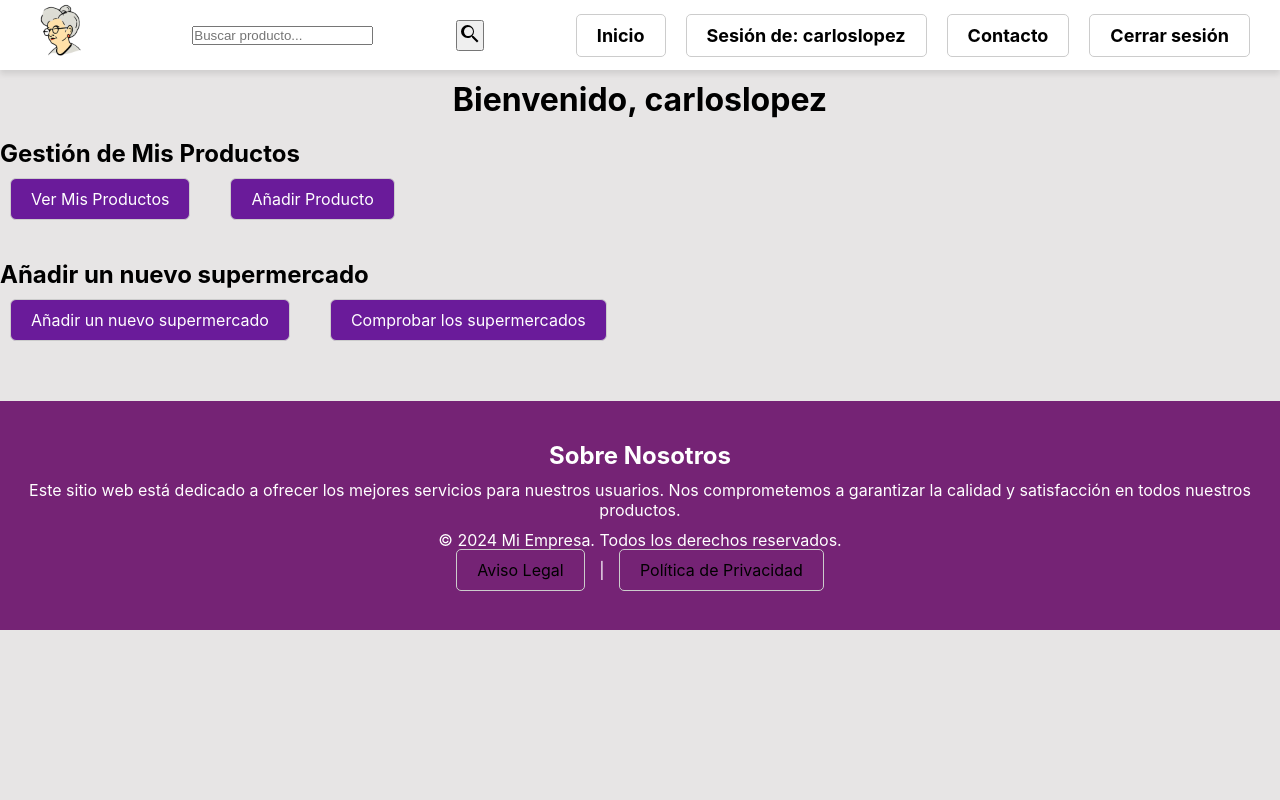
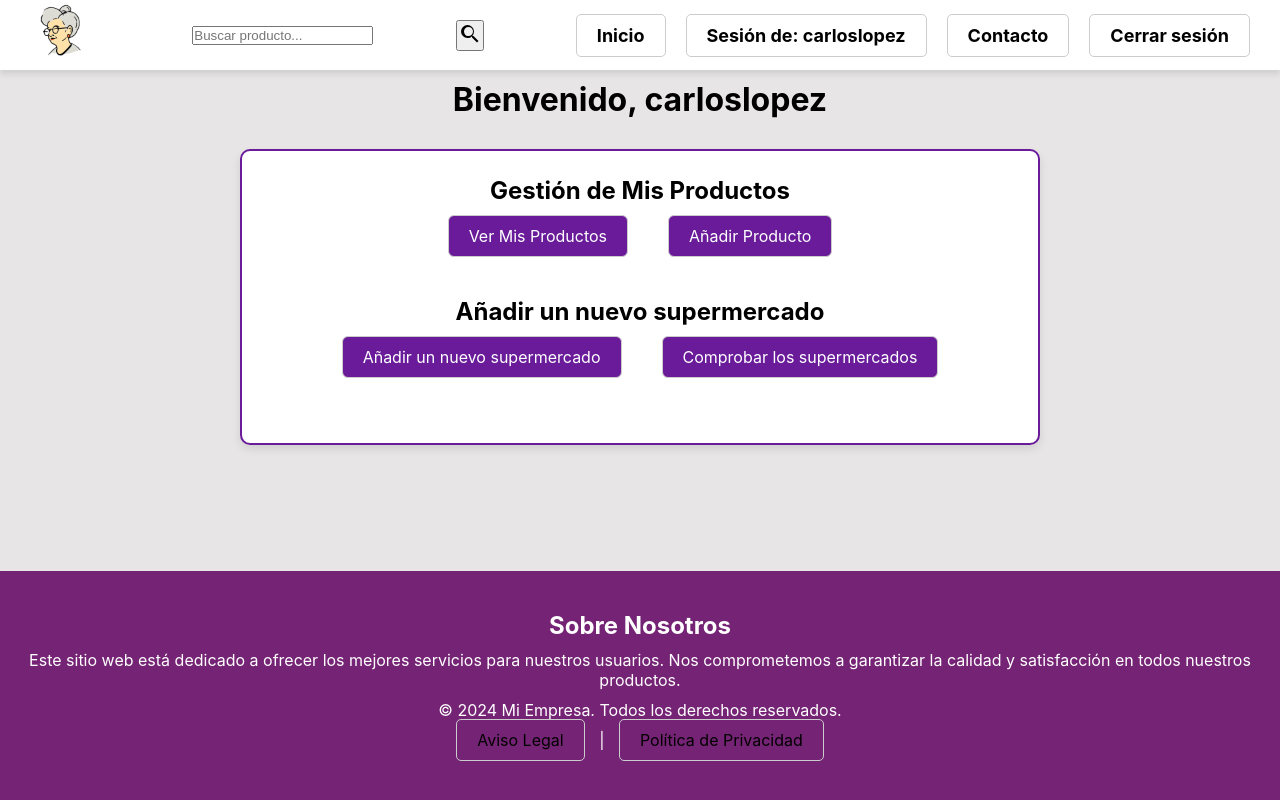
Before and after one commit to superyayas/laYayaFinal, a PHP site: page /sesiones/accesoUser.php in a window 1280 px wide. Run offline with PHP 8.4, Linux system fonts and the light colour scheme; a user stored in the database is signed in.

Commit message:
Ajustar Footer y varios css
Ajustar Footer y varios css

```diff
--- a/gestores/add_producto.php
+++ b/gestores/add_producto.php
@@ -20,7 +20,7 @@ $supermercados = $conexion->query("SELECT ID_Supermercado, Nombre FROM supermerc
 <body>
 
 <?php include_once '../includes/cabecera.php'; ?>
-
+<main style="flex: 1;">
 <section class="formulario-producto">
   <h2>Añadir Nuevo Producto</h2>
 
@@ -53,7 +53,7 @@ $supermercados = $conexion->query("SELECT ID_Supermercado, Nombre FROM supermerc
     <button onclick="location.href='<?= BASE_URL ?>/../sesiones/accesoUser.php'" class="boton-salir">← Volver a mi perfil</button>
   </div>
 </section>
-
+</main>
 
  <?php include_once __DIR__ . '/../includes/pie.html'; ?>
 </body>
--- a/gestores/add_supermercado.php
+++ b/gestores/add_supermercado.php
@@ -48,7 +48,7 @@ if ($_SERVER['REQUEST_METHOD'] === 'POST') {
 </head>
 <body>
   <?php include_once __DIR__ . '/../includes/cabecera.php'; ?>
-
+<main style="flex: 1;">
 <section class="formulario-producto">
   <h2>Añadir un nuevo supermercado</h2>
 
@@ -66,13 +66,13 @@ if ($_SERVER['REQUEST_METHOD'] === 'POST') {
 
         <input type="text" id="pais" placeholder="País del supermercado" name="pais" required>
 
-        <input type="submit" value="Añadir supermercado">
+        <input type="submit" value="Añadir Super">
       </form>
   <div class="boton-salir-container">
             <button onclick="location.href='<?= BASE_URL ?>/../sesiones/accesoUser.php'" class="boton-salir">← Volver a mi perfil</button>
   </div>
 </section>
-
+</main>
 
   <?php include_once __DIR__ . '/../includes/pie.html'; ?>
 </body>
--- a/gestores/comparar.php
+++ b/gestores/comparar.php
@@ -51,6 +51,7 @@ $precios = $stmt->get_result()->fetch_all(MYSQLI_ASSOC);
     <?php include_once __DIR__ . '/../includes/cabecera.php'; ?>
 </head>
 <body>
+     <main style="flex: 1;">
     <div class="comparador-container">
         <div class="producto-info">
             <img src="../includes/img/<?php echo htmlspecialchars($producto['Imagen']); ?>"
@@ -91,5 +92,9 @@ $precios = $stmt->get_result()->fetch_all(MYSQLI_ASSOC);
                 <p><a href="../index.php" class="boton boton-volver">← Volver al inicio</a></p>
             </div>
     </div>
+     </main>
+    <?php
+    include "../includes/pie.html";
+    ?>
 </body>
 </html>
--- a/gestores/editar_supermercado.php
+++ b/gestores/editar_supermercado.php
@@ -44,7 +44,7 @@ yayaBD::cerrarConexion();
 </head>
 <body>
     <?php include_once __DIR__ . '/../includes/cabecera.php'; ?>
-
+<main style="flex: 1;">
   <section class="formulario-producto">
     <h2>Editar Supermercado</h2>
         <h3><strong>ID:</strong> <?= htmlspecialchars($id) ?></h3>
@@ -62,6 +62,7 @@ yayaBD::cerrarConexion();
 </div>
 
   </section>
+</main>
 <?php
     include "../includes/pie.html";
     ?>
--- a/gestores/guardarProducto.php
+++ b/gestores/guardarProducto.php
@@ -84,7 +84,7 @@ $conexion->close();
 ?>
 
 <?php include_once '../includes/cabecera.php'; ?>
-
+<main style="flex: 1;">
 <section class="seccion-confirmacion">
   <h2><?= $titulo ?></h2>
   <p><?= $mensaje ?></p>
@@ -94,5 +94,5 @@ $conexion->close();
     <a href="listar_productos.php" class="boton"> Ver lista de productos</a>
   </div>
 </section>
-
+</main>
 <?php include_once '../includes/pie.html'; ?>
--- a/gestores/listar_productos.php
+++ b/gestores/listar_productos.php
@@ -28,6 +28,7 @@ yayaBD::cerrarConexion();
 </head>
 <body>
     <?php include_once __DIR__ . '/../includes/cabecera.php'; ?>
+    <main style="flex: 1;">
 <section class="seccion-listado">
   <h1>🛒 Productos disponibles</h1>
 
@@ -80,7 +81,7 @@ yayaBD::cerrarConexion();
     <a href="<?= BASE_URL ?>/../sesiones/accesoUser.php" class="boton">← Volver al perfil</a>
   </div>
 </section>
-
+    </main>
 
 <?php include_once __DIR__ . '/../includes/pie.html'; ?>
 <!-- Modal de confirmación -->
--- a/gestores/listar_supermercado.php
+++ b/gestores/listar_supermercado.php
@@ -18,7 +18,7 @@ yayaBD::cerrarConexion();
 </head>
 <body>
   <?php include_once __DIR__ . '/../includes/cabecera.php'; ?>
-
+<main style="flex: 1;">
   <section class="seccion-listado">
       <h1> 🛒 Supermercados registrados</h1>
 
@@ -65,7 +65,7 @@ yayaBD::cerrarConexion();
           <a href="<?= BASE_URL ?>/../sesiones/accesoUser.php">← Volver a mi perfil</a>
       </div>
   </section>
-
+</main>
   <?php include_once __DIR__ . '/../includes/pie.html'; ?>
 </body>
 </html>
--- a/gestores/modificar_producto.php
+++ b/gestores/modificar_producto.php
@@ -73,6 +73,7 @@ yayaBD::cerrarConexion();
 <body>
 
 <?php include_once __DIR__ . '/../includes/cabecera.php'; ?>
+<main style="flex: 1;">
 <section class="formulario-producto">
   <h2>Modificar Producto</h2>
   <h3><strong>ID:</strong> <?= htmlspecialchars($id) ?></h3><br>
@@ -107,7 +108,7 @@ yayaBD::cerrarConexion();
     </form>
     <p><a href="<?= BASE_URL ?>/../sesiones/accesoUser.php">← Volver a mi perfil</a></p>
  </section>
-
+</main>
 
 <?php include_once __DIR__ . '/../includes/pie.html'; ?>
 </body>
--- a/includes/formAcceso.php
+++ b/includes/formAcceso.php
@@ -9,6 +9,7 @@
 	<?php
 	include "cabecera.php";
 	?>
+	<main style="flex: 1;">
 	<section class="completo">
 		<article class="centrado">
 
@@ -24,6 +25,7 @@
 			</form>
 		</article>
 	</section>
+	</main>
 </body>
 <?php
 	include "pie.html";
--- a/includes/formulario.php
+++ b/includes/formulario.php
@@ -10,6 +10,7 @@
     ?>
 </head>
 <body>
+   <main style="flex: 1;">
     <div class="formulario-registro-container">
         <h2>Formulario de Registro</h2>
         <form action="../sesiones/confirmRegistro.php" method="post">
@@ -45,5 +46,10 @@
             </div>
         </form>
     </div>
+   </main>
+     <?php
+  include "pie.html";
+  ?>
+
 </body>
 </html>
--- a/includes/login.php
+++ b/includes/login.php
@@ -7,7 +7,7 @@
   <?php include "cabecera.php"; ?>
 </head>
 <body>
-
+<main style="flex: 1;">
 <div class="formulario-login-container">
   <h2>Formulario de Acceso</h2>
 
@@ -28,7 +28,7 @@
     </div>
   </form>
 </div>
-
+</main>
 <?php include "pie.html"; ?>
 </body>
 </html>
--- a/includes/procesarContacto.php
+++ b/includes/procesarContacto.php
@@ -27,13 +27,14 @@ if ($_SERVER["REQUEST_METHOD"] == "POST") {
 
 <?php include 'cabecera.php'; ?>
 
+<main style="flex: 1;">
 <section class="seccion-contacto">
     <h2>Mensaje enviado correctamente</h2>
     <p><?= $mensaje ?></p>
     <br>
     <a href="../index.php">Volver a la página de inicio</a>
 </section>
-
+</main>
 <?php include 'pie.html'; ?>
 
 </body>
--- a/includes/styles.css
+++ b/includes/styles.css
@@ -23,6 +23,9 @@ body {
     padding-top: 80px;
     font-family: var(--fuente-principal);
     background: var(--color-fondo);
+    min-height: 100vh;
+    display: flex;
+    flex-direction: column;
 }
 /* Header */
 header {
@@ -106,7 +109,6 @@ a:hover {
   text-align: left;
 }
 
-
 #resultados ul {
   list-style: none;
   padding: 0;
@@ -141,7 +143,6 @@ a:hover {
   color: #6a1b9a;
   border: 1px solid #6a1b9a;
 }
-
 
 /*Fin de barra de buscador*/
 
@@ -534,10 +535,25 @@ input {
   }
 
    /*Gestion Mis productos*/
+   /* Centrado general para secciones */
+ .seccion-centrada {
+  text-align: center;
+  background-color: white;
+  }
+  /* Contenedor general de secciones */
+.seccion-contenedor {
+  background-color: white;
+  border: 2px solid #6a1b9a;
+  border-radius: 10px;
+  padding: 25px;
+  margin: 30px auto;
+  max-width: 800px;
+  box-shadow: 0 4px 8px rgba(0,0,0,0.1);
+}
    .botones-crud {
     display: flex;
     gap: 20px;
-    justify-content: left;
+    justify-content: center;
     margin-bottom: 30px;
   }
   .boton {
--- a/index.php
+++ b/index.php
@@ -35,6 +35,7 @@ $productos = yayaBD::consultaLectura(" SELECT p.*, pp.Precio AS PrecioMinimo, s.
 <?php
 include 'includes/cabecera.php';
 ?>
+<main style="flex: 1;">
  <div class="productos-container">
         <?php if ($productos): ?>
             <?php foreach ($productos as $producto): ?>
@@ -62,7 +63,7 @@ include 'includes/cabecera.php';
             <p>No hay productos disponibles.</p>
         <?php endif; ?>
     </div>
-
+</main>
 <?php
 include "includes/pie.html";
 ?>
--- a/sesiones/accesoUser.php
+++ b/sesiones/accesoUser.php
@@ -14,24 +14,25 @@ include_once __DIR__ . '/../config.php';
   <?php
   include "../includes/cabecera.php";
   ?>
+  <main style="flex: 1;">
   <h1>Bienvenido, <?= htmlspecialchars($_SESSION['usuario']) ?></h1>
 
 
-
-    <h2>Gestión de Mis Productos</h2>
+<div class="seccion-contenedor">
+    <h2 class="seccion-centrada">Gestión de Mis Productos</h2>
       <div class="botones-crud">
           <a href="<?= BASE_URL ?>gestores/listar_productos.php" class="boton"> Ver Mis Productos </a>
           <a href="<?= BASE_URL ?>gestores/add_producto.php" class="boton"> Añadir Producto </a>
       </div>
 
-  <h2>Añadir un nuevo supermercado</h2>
+  <h2 class="seccion-centrada">Añadir un nuevo supermercado</h2>
    <div class="botones-crud">
       <a href="<?= BASE_URL ?>gestores/add_supermercado.php" class="boton">Añadir un nuevo supermercado</a>
       <a href="<?= BASE_URL ?>gestores/listar_supermercado.php" class="boton">Comprobar los supermercados</a>
   </div>
-  <?php
-  include "../includes/pie.html";
-  ?>
+  </div>
+  </main>
+ <?php include "../includes/pie.html"; ?>
 
 </body>
 </html>
--- a/sesiones/altaUsuario.php
+++ b/sesiones/altaUsuario.php
@@ -40,7 +40,7 @@ yayaBD::cerrarConexion();
 </head>
 <body>
   <?php include_once __DIR__ . '/../includes/cabecera.php'; ?>
-
+<main style="flex: 1;">
   <?php if ($insert): ?>
   <!--  USUARIO INSERTADO CORRECTAMENTE -->
   <section class="completo">
@@ -65,7 +65,7 @@ yayaBD::cerrarConexion();
     </article>
   </section>
 <?php endif; ?>
-
+</main>
 
   <?php include_once __DIR__ . '/../includes/pie.html'; ?>
 </body>
--- a/sesiones/confirmRegistro.php
+++ b/sesiones/confirmRegistro.php
@@ -20,7 +20,7 @@ list($nombre, $apellidos, $usuario, $email, $contrasena, $ok) = $datos;
 </head>
 <body>
   <?php include_once __DIR__ . '/../includes/cabecera.php'; ?>
-
+<main style="flex: 1;">
  <div class="formulario-registro-container">
       <h2>Confirma tus datos</h2>
       <form action="altaUsuario.php" method="post">
@@ -48,7 +48,7 @@ list($nombre, $apellidos, $usuario, $email, $contrasena, $ok) = $datos;
         </div>
       </form>
       </div>
-
+</main>
 
   <?php include_once __DIR__ . '/../includes/pie.html'; ?>
 </body>
--- a/sesiones/formulario.php
+++ b/sesiones/formulario.php
@@ -13,7 +13,7 @@ session_start();
   <?php include_once __DIR__ . '/../includes/cabecera.php';
 
   ?>
-
+<main style="flex: 1;">
   <?php
     // Si venimos de un POST fallido, pre-llenamos
     $nombre    = $_POST['nombre']    ?? '';
@@ -57,7 +57,7 @@ session_start();
         </div>
       </form>
       </div>
-
+</main>
 
   <?php include_once __DIR__ . '/../includes/pie.html'; ?>
 </body>
```
Also changed, not shown: includes/contacto.php (+5 -3 lines).
